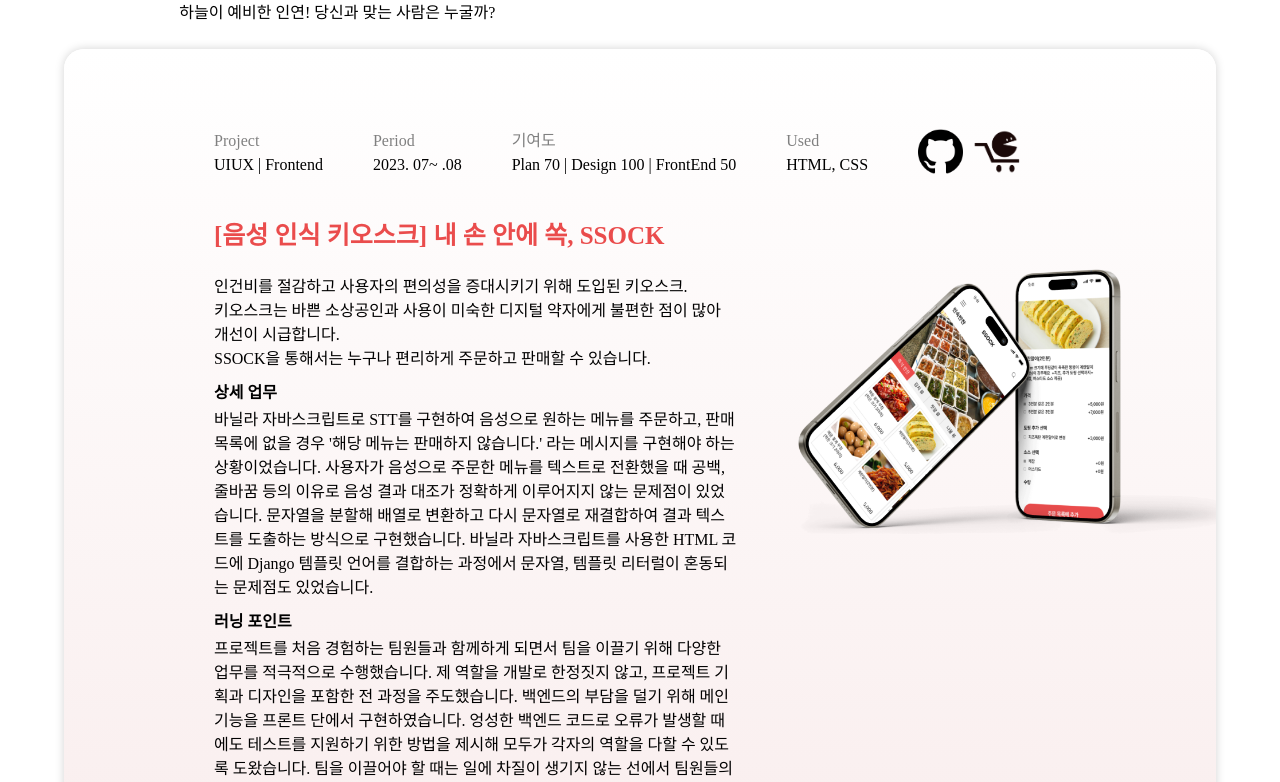
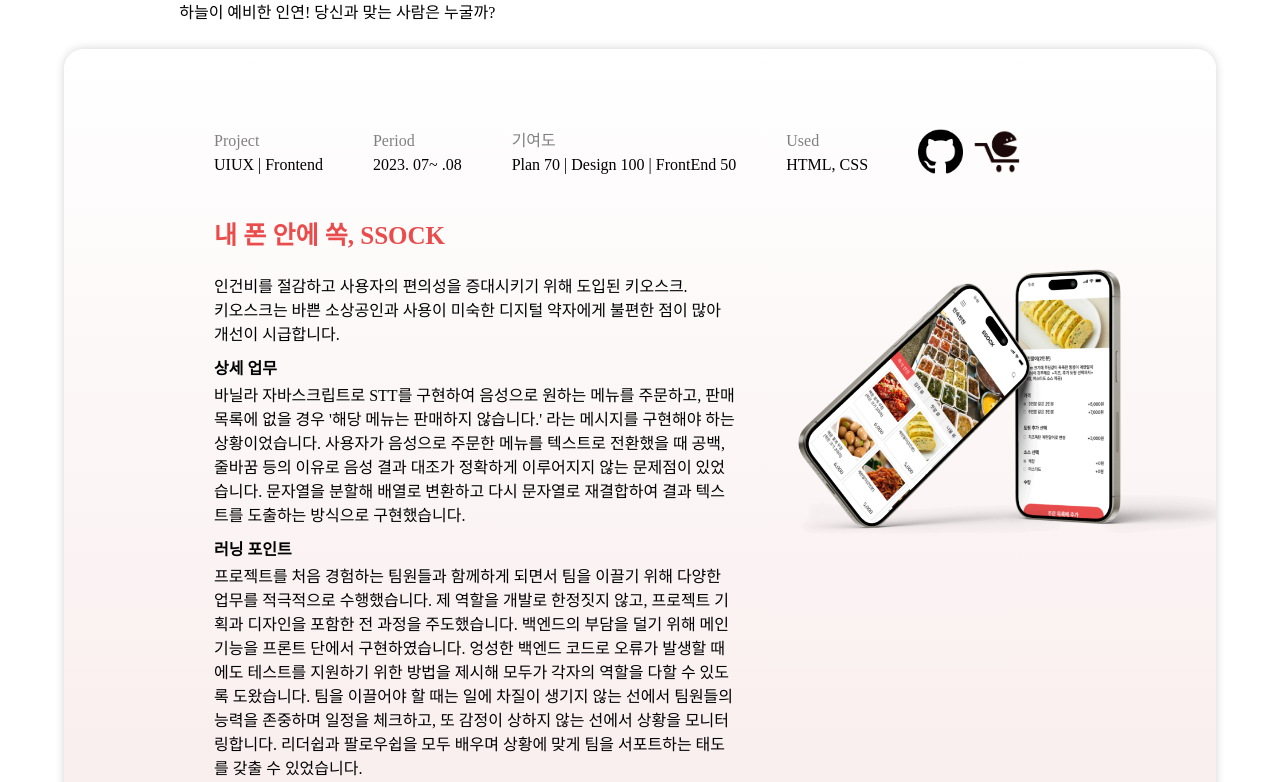
Before and after one commit to minibxx/MING, a React (Create React App) app: page /contact in a window 1280 px wide. Shown: the part 555-1337 px from the top of the page. Built offline with nearby package versions, Linux system fonts and the light colour scheme; a web font is replaced by a local one.

Commit message:
포폴 내용 수정중

```diff
--- a/src/component/portfolio/Ssock.jsx
+++ b/src/component/portfolio/Ssock.jsx
@@ -55,17 +55,16 @@
 			</div>
 			<Flex>
 				<div className='w-[55%]'>
-					<div className='text-[#EA4C4C] font-bold text-[25px] mb-[20px]'> [음성 인식 키오스크] 내 손 안에 쏙, SSOCK</div>
+					<div className='text-[#EA4C4C] font-bold text-[25px] mb-[20px]'> 내 폰 안에 쏙, SSOCK</div>
 					<div>인건비를 절감하고 사용자의 편의성을 증대시키기 위해 도입된 키오스크.</div>
-
 					<div>키오스크는 바쁜 소상공인과 사용이 미숙한 디지털 약자에게 불편한 점이 많아 개선이 시급합니다.</div>
-					<div className='mb-[10px]'>SSOCK을 통해서는 누구나 편리하게 주문하고 판매할 수 있습니다.</div>
+					<div className='mb-[10px]'></div>
 					<div className='font-bold mt-[10px] mb-[3px]'>상세 업무</div>
 					<div>
 						바닐라 자바스크립트로 STT를 구현하여 음성으로 원하는 메뉴를 주문하고, 판매 목록에 없을 경우 '해당 메뉴는 판매하지 않습니다.' 라는 메시지를 구현해야 하는 상황이었습니다.
 						사용자가 음성으로 주문한 메뉴를 텍스트로 전환했을 때 공백, 줄바꿈 등의 이유로 음성 결과 대조가 정확하게 이루어지지 않는 문제점이 있었습니다.
 						문자열을 분할해 배열로 변환하고 다시 문자열로 재결합하여 결과 텍스트를 도출하는 방식으로 구현했습니다.
-						바닐라 자바스크립트를 사용한 HTML 코드에 Django 템플릿 언어를 결합하는 과정에서 문자열, 템플릿 리터럴이 혼동되는 문제점도 있었습니다.
+						{/* 바닐라 자바스크립트를 사용한 HTML 코드에 Django 템플릿 언어를 결합하는 과정에서 문자열, 템플릿 리터럴이 혼동되는 문제점도 있었습니다. */}
 					</div>
 					<div className='font-bold mt-[10px] mb-[3px]'>러닝 포인트</div>
 					<div>
@@ -73,7 +72,6 @@
 						팀을 이끌어야 할 때는 일에 차질이 생기지 않는 선에서 팀원들의 능력을 존중하며 일정을 체크하고, 또 감정이 상하지 않는 선에서 상황을 모니터링합니다. 리더쉽과 팔로우쉽을 모두 배우며 상황에 맞게 팀을 서포트하는 태도를 갖출 수 있었습니다.</div>
 					<div></div>
 				</div>
-
 				<Img>
 					<img src={ssock} />
 				</Img>
```
